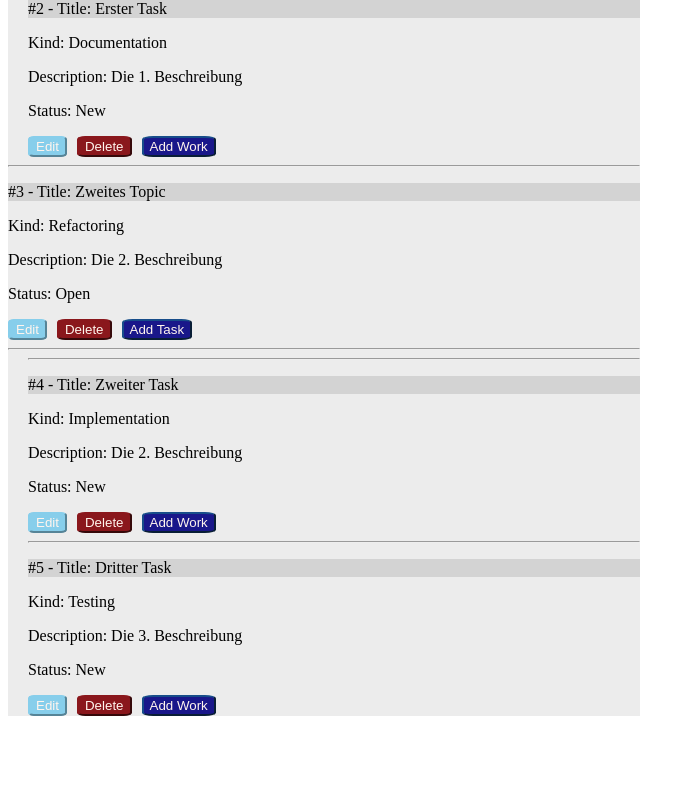
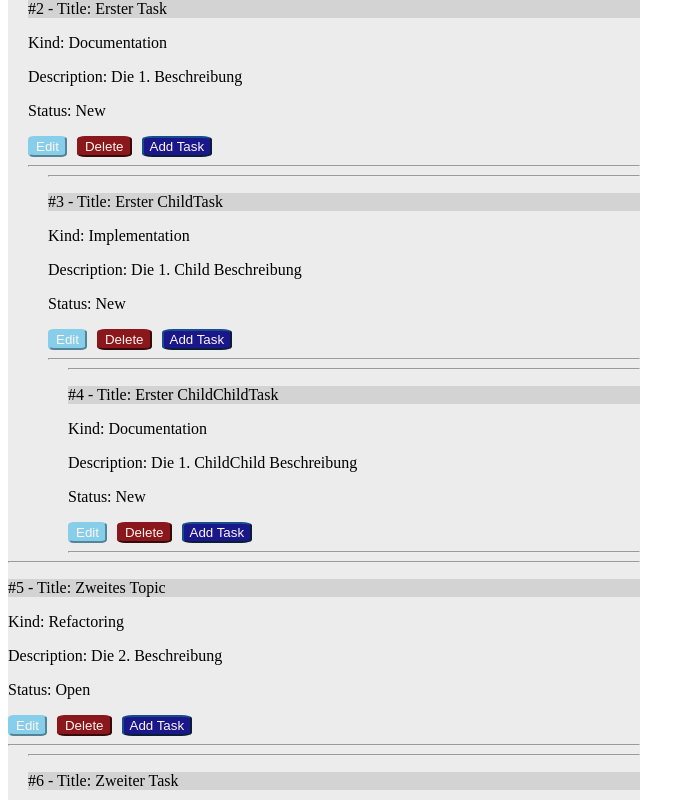
Before and after one commit to thordeuka/MyPersonallyBacklog, an Angular app in the folder myPersonallyBacklog/: page /not-found in a window 1280 px wide. Shown: the part 440-1240 px from the top of the page, without its empty margins (0-695 px from the left). Before the commit the page ends 1164 px from the top, so only its background shows below. Built offline with nearby package versions, Linux system fonts and the light colour scheme.

Commit message:
SubTasks umgesetzt. Es sind jetzt beliebige Tasklevels möglich

```diff
--- a/myPersonallyBacklog/src/app/app.component.ts
+++ b/myPersonallyBacklog/src/app/app.component.ts
@@ -33,13 +33,22 @@ export class AppComponent implements OnInit {
       console.log("Subscription aktiviert");
     })
 
+    // this.tasksChangedSub = this.backlogtaskService.tasksChangedSubject.subscribe(taskList => {
+    //   console.log("Subscription aktiviert");
+    // })
+
     this.addTestScenario();
   }
 
   addTestScenario()
   {
-        let currenTopictId: number = this.backlogtopicService.addTopic({title: "Erstes Topic", description: "Die 1. Beschreibung", kind: BacklogTopic.Kind.Feature});
-        this.backlogtaskService.addTask({parentId: currenTopictId, title: "Erster Task", description: "Die 1. Beschreibung", kind: BacklogTask.Kind.Documentation});
+        let currenTopictId: number;
+        let currenTasktId: number;
+
+        currenTopictId = this.backlogtopicService.addTopic({title: "Erstes Topic", description: "Die 1. Beschreibung", kind: BacklogTopic.Kind.Feature});
+        currenTasktId = this.backlogtaskService.addTask({parentId: currenTopictId, title: "Erster Task", description: "Die 1. Beschreibung", kind: BacklogTask.Kind.Documentation});
+        currenTasktId = this.backlogtaskService.addTask({parentId: currenTasktId, title: "Erster ChildTask", description: "Die 1. Child Beschreibung", kind: BacklogTask.Kind.Implementation});
+        currenTasktId = this.backlogtaskService.addTask({parentId: currenTasktId, title: "Erster ChildChildTask", description: "Die 1. ChildChild Beschreibung", kind: BacklogTask.Kind.Documentation});
         currenTopictId = this.backlogtopicService.addTopic({title: "Zweites Topic", description: "Die 2. Beschreibung", kind: BacklogTopic.Kind.Refactoring});
         this.backlogtaskService.addTask({parentId: currenTopictId, title: "Zweiter Task", description: "Die 2. Beschreibung", kind: BacklogTask.Kind.Implementation});
         this.backlogtaskService.addTask({parentId: currenTopictId, title: "Dritter Task", description: "Die 3. Beschreibung", kind: BacklogTask.Kind.Testing});
--- a/myPersonallyBacklog/src/app/backlog-task/backlog-task.component.css
+++ b/myPersonallyBacklog/src/app/backlog-task/backlog-task.component.css
@@ -27,3 +27,7 @@
     border-color: rgb(23, 77, 138);
     border-width: 2px;
 }
+
+.childTask {
+    margin-left: 20px;
+}
--- a/myPersonallyBacklog/src/app/backlog-task/backlog-task.component.html
+++ b/myPersonallyBacklog/src/app/backlog-task/backlog-task.component.html
@@ -15,4 +15,11 @@ Description: {{ backlogTask.description }}
 </div>
 <button class="editbutton" (click)="onEditClick()">Edit</button>
 <button class="deletebutton" (click)="onDeleteClick()">Delete</button>
-<button class="addworkbutton" (click)="onAddWorkClick()">Add Work</button>
+<button class="addworkbutton" (click)="onAddWorkClick()">Add Task</button>
+<hr>
+<div class="childTask">
+    <app-backlog-task
+    *ngFor="let task of childTasks"
+    [TaskId]="task.id">
+</app-backlog-task>
+</div>
--- a/myPersonallyBacklog/src/app/backlog-task/backlog-task.component.ts
+++ b/myPersonallyBacklog/src/app/backlog-task/backlog-task.component.ts
@@ -2,6 +2,7 @@ import { Component, Input, OnInit } from '@angular/core';
 import { BacklogTask } from './backlogtask.model';
 import { BacklogTaskService } from './backlogtask.service';
 import { ActivatedRoute, Router } from '@angular/router';
+import { Subscription } from 'rxjs';
 
 @Component({
   selector: 'app-backlog-task',
@@ -12,11 +13,22 @@ export class BacklogTaskComponent implements OnInit {
 
   @Input('TaskId') backlogTaskId: number;
   public backlogTask: BacklogTask;
+  public childTasks: BacklogTask [];
 
-  constructor(private backlogTaskService: BacklogTaskService, private router:Router, private route:ActivatedRoute) { }
+  private tasksChangedSub: Subscription;
+
+  constructor(private backlogTaskService: BacklogTaskService, private router:Router, private route:ActivatedRoute)
+  {
+  }
 
   ngOnInit(): void {
     this.backlogTask = this.backlogTaskService.getTaskById(this.backlogTaskId);
+    this.childTasks = this.backlogTaskService.getAllTasksByParentId(this.backlogTaskId);
+
+    this.tasksChangedSub = this.backlogTaskService.tasksChangedSubject.subscribe(taskList => {
+      this.childTasks = this.backlogTaskService.getAllTasksByParentId(this.backlogTaskId);
+      console.log("Subscription aktiviert");
+    })
   }
 
   onEditClick(){
--- a/myPersonallyBacklog/src/app/backlog-task/backlogtask.service.ts
+++ b/myPersonallyBacklog/src/app/backlog-task/backlogtask.service.ts
@@ -13,11 +13,6 @@ export class BacklogTaskService
 
     constructor(private globalIdentifierService: GlobalIdentifierService)
     {
-        // this.myTasks = [
-        //     new BacklogTask(this.globalIdentifierService.fetchNextId(), 1, "Erster Task","Die 1. Beschreibung", BacklogTask.Kind.Documentation, BacklogTask.Status.Planned),
-        //     new BacklogTask(this.globalIdentifierService.fetchNextId(), 2, "Zweiter Task","Die 2. Beschreibung", BacklogTask.Kind.Implementation, BacklogTask.Status.InProgress),
-        //     new BacklogTask(this.globalIdentifierService.fetchNextId(), 2, "Dritter Task","Die 4. Beschreibung", BacklogTask.Kind.Testing, BacklogTask.Status.Done)
-        //   ]
     }
 
     public getTasks(): BacklogTask[]
--- a/myPersonallyBacklog/src/app/backlog-topic/backlogtopic.service.ts
+++ b/myPersonallyBacklog/src/app/backlog-topic/backlogtopic.service.ts
@@ -13,11 +13,6 @@ export class BacklogTopicService{
 
     constructor(private globalIdentifierService: GlobalIdentifierService)
     {
-        // this.myTopics = [
-        //     new BacklogTopic(this.globalIdentifierService.fetchNextId(), "Erstes Topic","Die 1. Beschreibung", BacklogTopic.Kind.Feature, BacklogTopic.Status.Open),
-        //     new BacklogTopic(this.globalIdentifierService.fetchNextId(), "Zweites Topic","Die 2. Beschreibung", BacklogTopic.Kind.Refactoring, BacklogTopic.Status.Open),
-        //     new BacklogTopic(this.globalIdentifierService.fetchNextId(), "Drittes Topic","Die 4. Beschreibung", BacklogTopic.Kind.Bug, BacklogTopic.Status.Open)
-        //   ]
     }
 
     public getTopics(): BacklogTopic[] {
```
Also changed, not shown: 1 other file (tests, documents, lock files or other folders).
